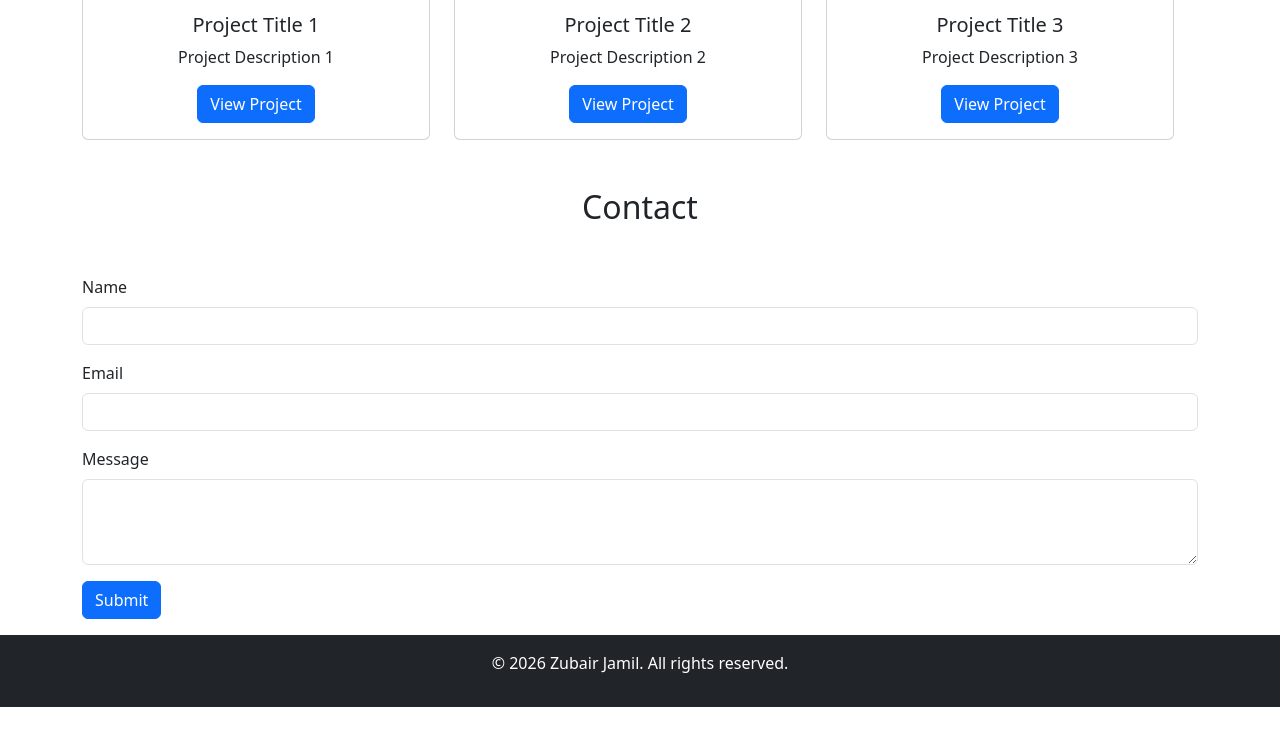
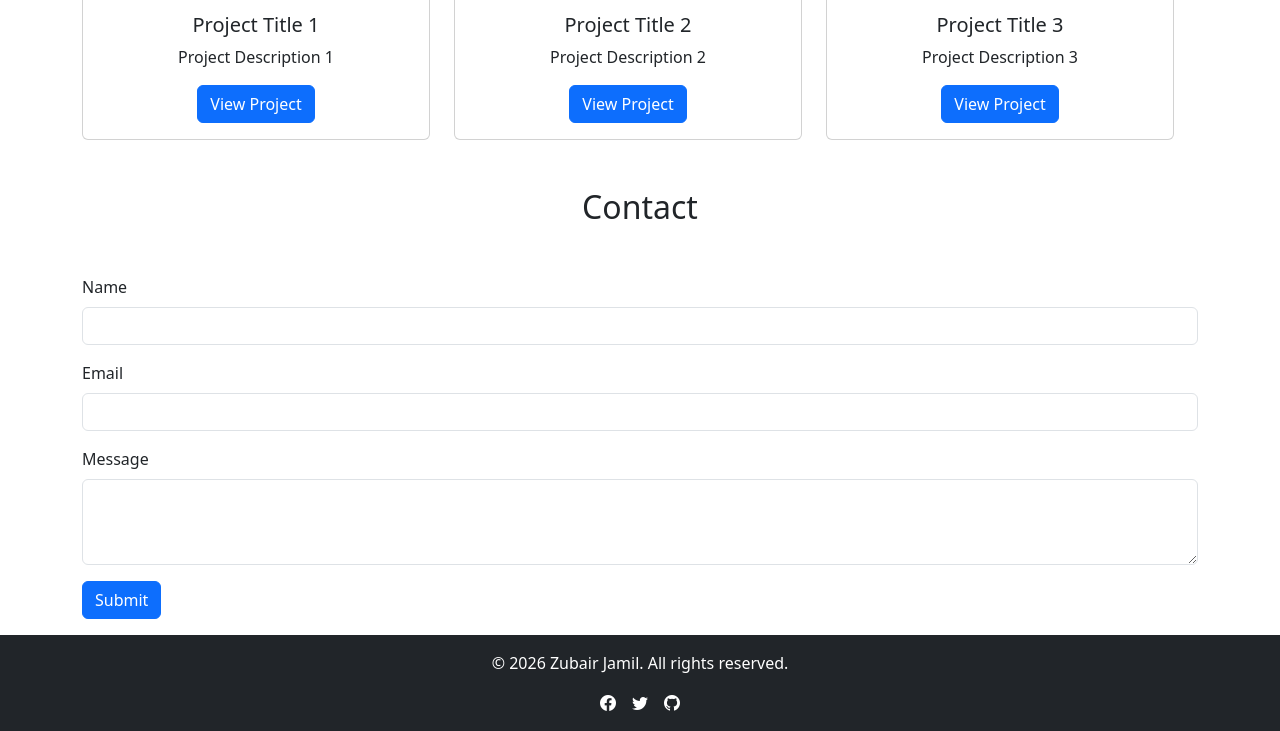
Before and after one commit to zubairjs/portfolio-project-v2, a website: page index.html in a window 1280 px wide. Shown: the part 732-1463 px from the top of the page. Before the commit the page ends 1439 px from the top, so only its background shows below. Drawn offline with nearby package versions, Linux system fonts and the light colour scheme.

Commit message:
Add social media icons

```diff
--- a/index.html
+++ b/index.html
@@ -10,6 +10,7 @@
       integrity="sha384-sRIl4kxILFvY47J16cr9ZwB07vP4J8+LH7qKQnuqkuIAvNWLzeN8tE5YBujZqJLB"
       crossorigin="anonymous"
     />
+    <link rel="stylesheet" href="https://cdn.jsdelivr.net/npm/bootstrap-icons@1.13.2/font/bootstrap-icons.min.css">
     <link href="style.css" rel="stylesheet" type="text/css" />
   </head>
 
@@ -119,6 +120,11 @@
     </section>
     <footer class="bg-dark text-white text-center py-3">
       <p>&copy; 2026 Zubair Jamil. All rights reserved.</p>
+      <div class="social-icons d-flex gap-3 justify-content-center">
+        <i class="bi bi-facebook"></i>
+        <i class="bi bi-twitter"></i>
+        <i class="bi bi-github"></i>
+      </div>
     </footer>
     <script
       src="https://cdn.jsdelivr.net/npm/bootstrap@5.3.8/dist/js/bootstrap.bundle.min.js"
```
Also changed, not shown: 1 other file.
